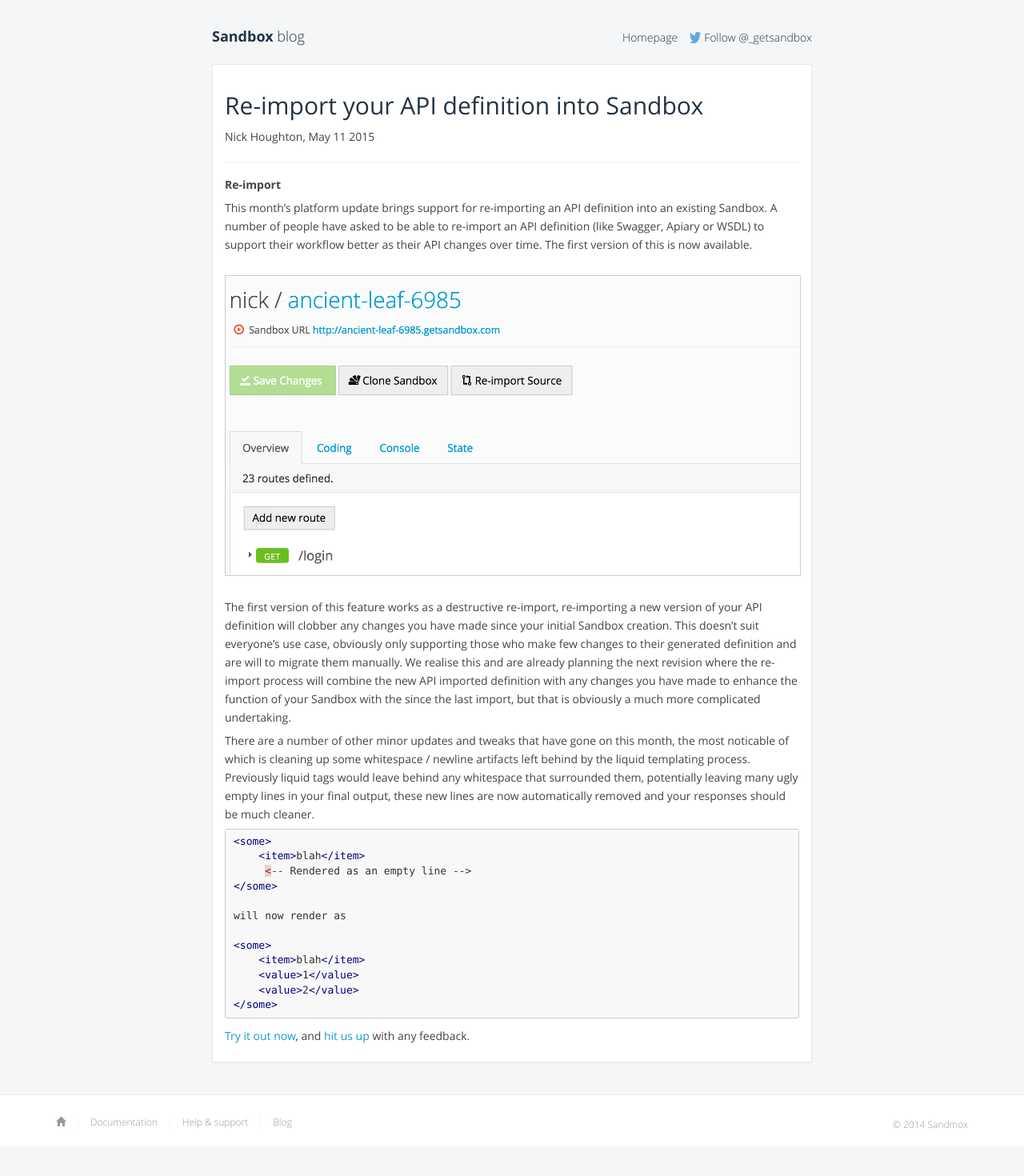
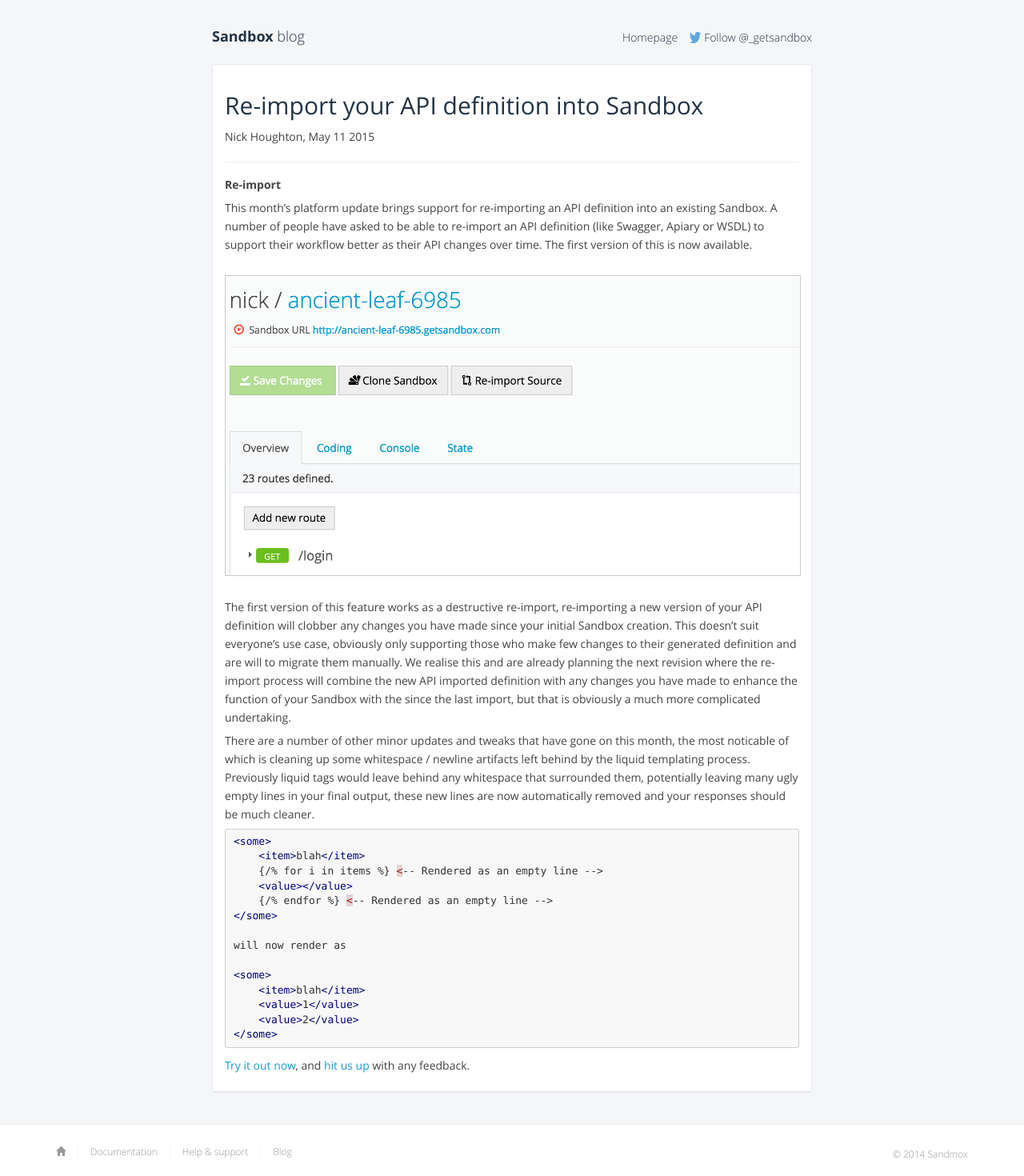
Before and after one commit to getsandbox/getsandbox.github.io, a Jekyll site: the page built from _posts/2015-05-11-reimport.md, in a window 1280 px wide. Shown: the whole page at 80% size. Built offline with Jekyll 4.4.1, drawn with Linux system fonts in a browser that asks for light colours; before the commit the page ends 1433 px from its top, so only the background shows below that.

Commit message:
Reimport feature

```diff
--- a/_posts/2015-05-11-reimport.md
+++ b/_posts/2015-05-11-reimport.md
@@ -18,9 +18,9 @@
 {% highlight xml %}
 <some>
     <item>blah</item>
-    {% for i in items %} <-- Rendered as an empty line -->
+    {/% for i in items %} <-- Rendered as an empty line -->
     <value>{{ i.smth }}</value>
-    {% endfor %} <-- Rendered as an empty line -->
+    {/% endfor %} <-- Rendered as an empty line -->
 </some>
 
 will now render as
```
